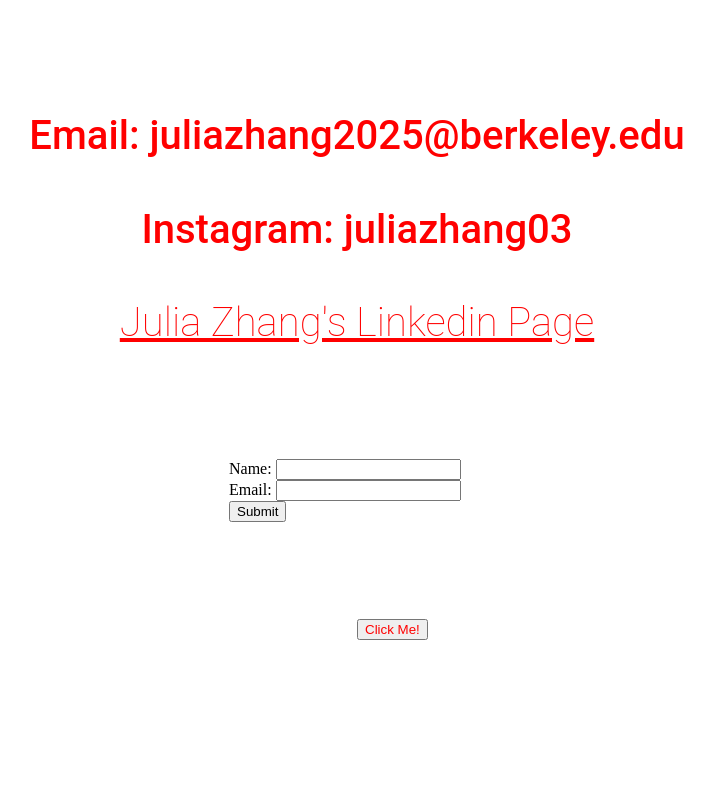
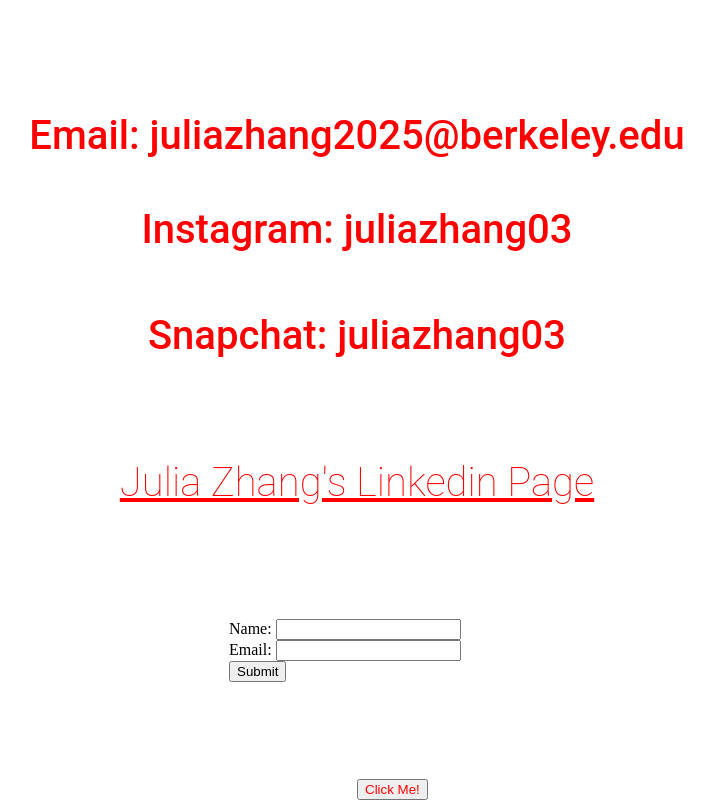
Before and after one commit to fullstack-decal-fa22/project1-juliazhang2025, a plain HTML site: page index.html in a window 1280 px wide. Shown: the part 3861-4661 px from the top of the page, without its empty margins (283-997 px from the left). Before the commit the page ends 4501 px from the top, so only its background shows below. Drawn offline with Linux system fonts and the light colour scheme.

Commit message:
initial commit

```diff
--- a/index.html
+++ b/index.html
@@ -34,6 +34,7 @@
         <div class = "the_flex">
             <h4 class = "Email">Email: juliazhang2025@berkeley.edu</h4>
             <h5 class = "Instagram">Instagram: juliazhang03</h5>
+            <h6 class ="Snapchat">Snapchat: juliazhang03</h6>
             <a id="linkedin" href="https://www.linkedin.com/in/julia-zhang-b4a707225/">Julia Zhang's Linkedin Page</a>
         </div>
 
--- a/styles.css
+++ b/styles.css
@@ -188,9 +188,20 @@ div * {
     line-height: 47px;
 }
 
+.Snapchat {
+    position: absolute;
+    top: 510%;
+
+    font-family: 'Roboto';
+    font-style: normal;
+    font-weight: 500;
+    font-size: 40px;
+    line-height: 47px;
+}
+
 #linkedin {
     position: absolute;
-    top: 520%;
+    top: 540%;
 
     font-family: 'Roboto';
     font-style: normal;
@@ -200,12 +211,12 @@ div * {
 }
 .form {
     position: absolute;
-    top: 540%;
+    top: 560%;
     left: 40%;
 }
 
 .the_button {
     position: absolute;
-    top: 560%;
+    top: 580%;
     left: 50%;
 }
```
